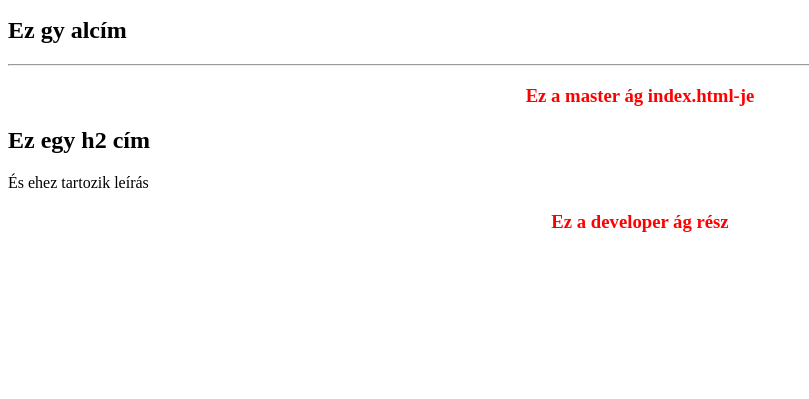
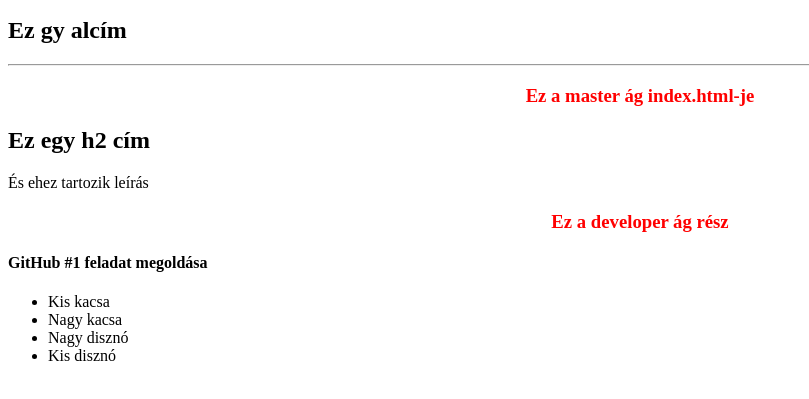
Before and after one commit to Hagyo-Roland/GitHub_teszt, a plain HTML site: page index.html in a window 1280 px wide. Shown: the part 87-486 px from the top of the page, without its empty margins (0-809 px from the left). Drawn offline with Linux system fonts and the light colour scheme.

Commit message:
Be tettem a felsorolási elemeket a főoldal

```diff
--- a/index.html
+++ b/index.html
@@ -16,5 +16,14 @@
 			És ehez tartozik leírás
 		</p>
 		<h3 style="text-align:center">Ez a developer ág rész</h3>
+
+		<h4>GitHub #1 feladat megoldása</h4>
+		<ul>
+			<li>Kis kacsa</li>
+			<li>Nagy kacsa</li>
+			<li>Nagy disznó</li>
+			<li>Kis disznó</li>
+		</ul>
+
 	</body>
 </html>
```
